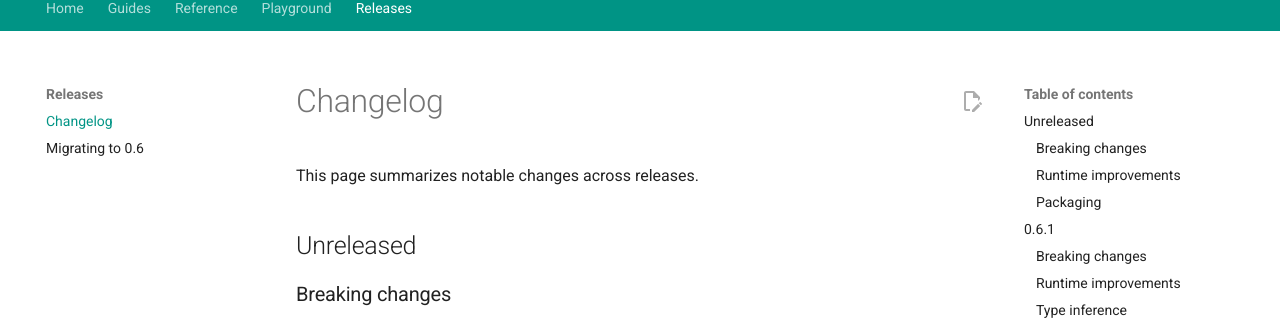
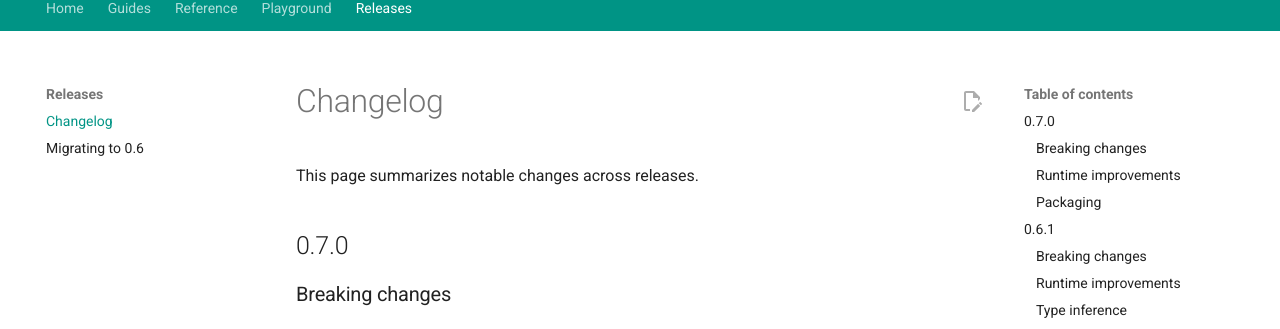
Before and after one commit to dougmercer/signified, an MkDocs documentation site: the page built from docs/changes.md, in a window 1280 px wide and 900 px high. Shown: the part 124-453 px from the top of the window. Built offline with MkDocs 1.6.1 and Material for MkDocs 9.7.7, drawn with Linux system fonts in a browser that asks for light colours; comment, search, counter and statistics services are not loaded; the version menu is left out.

Commit message:
Replace version in changelog

```diff
--- a/docs/changes.md
+++ b/docs/changes.md
@@ -2,7 +2,7 @@
 
 This page summarizes notable changes across releases.
 
-## Unreleased
+## 0.7.0
 
 ### Breaking changes
 
```
